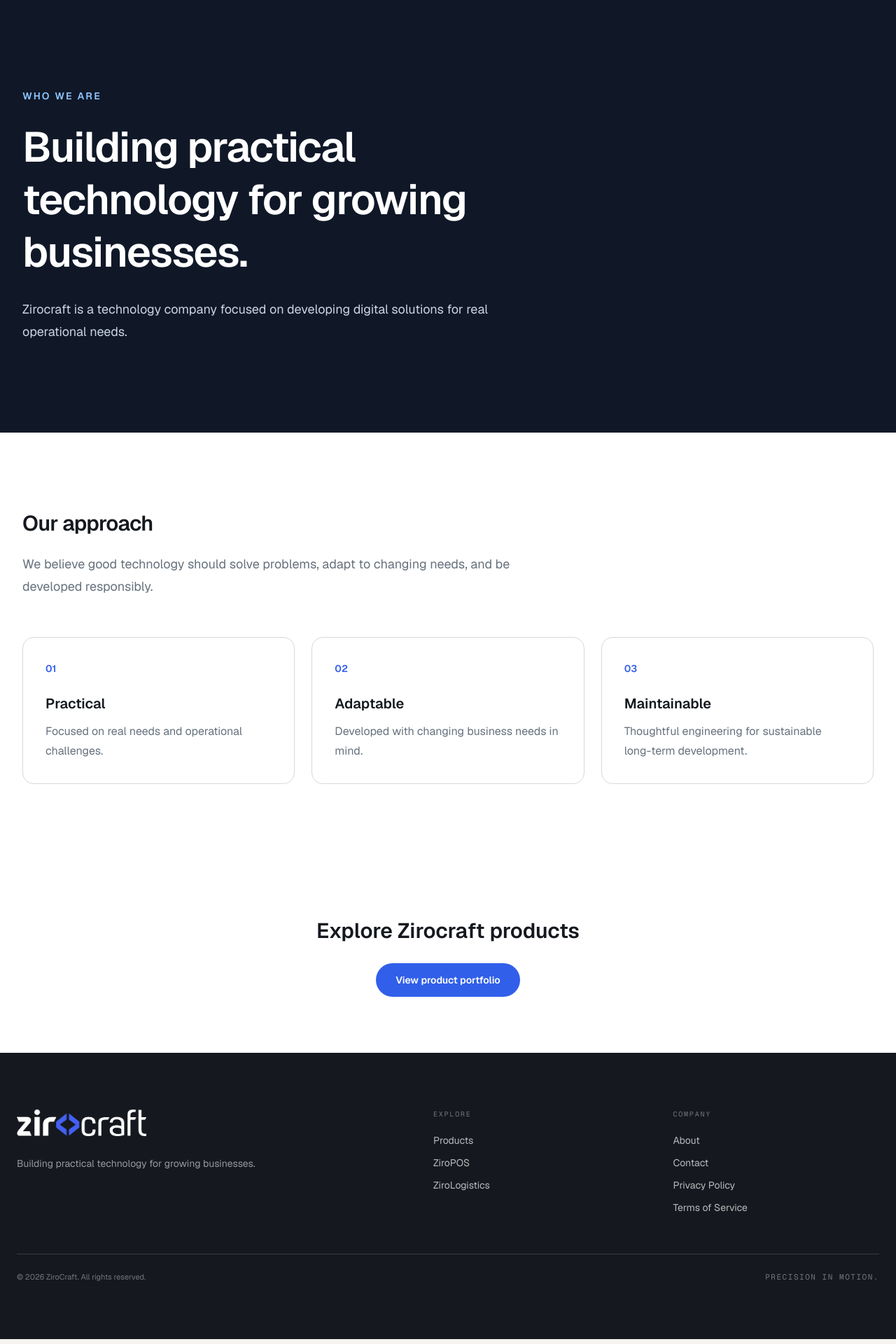
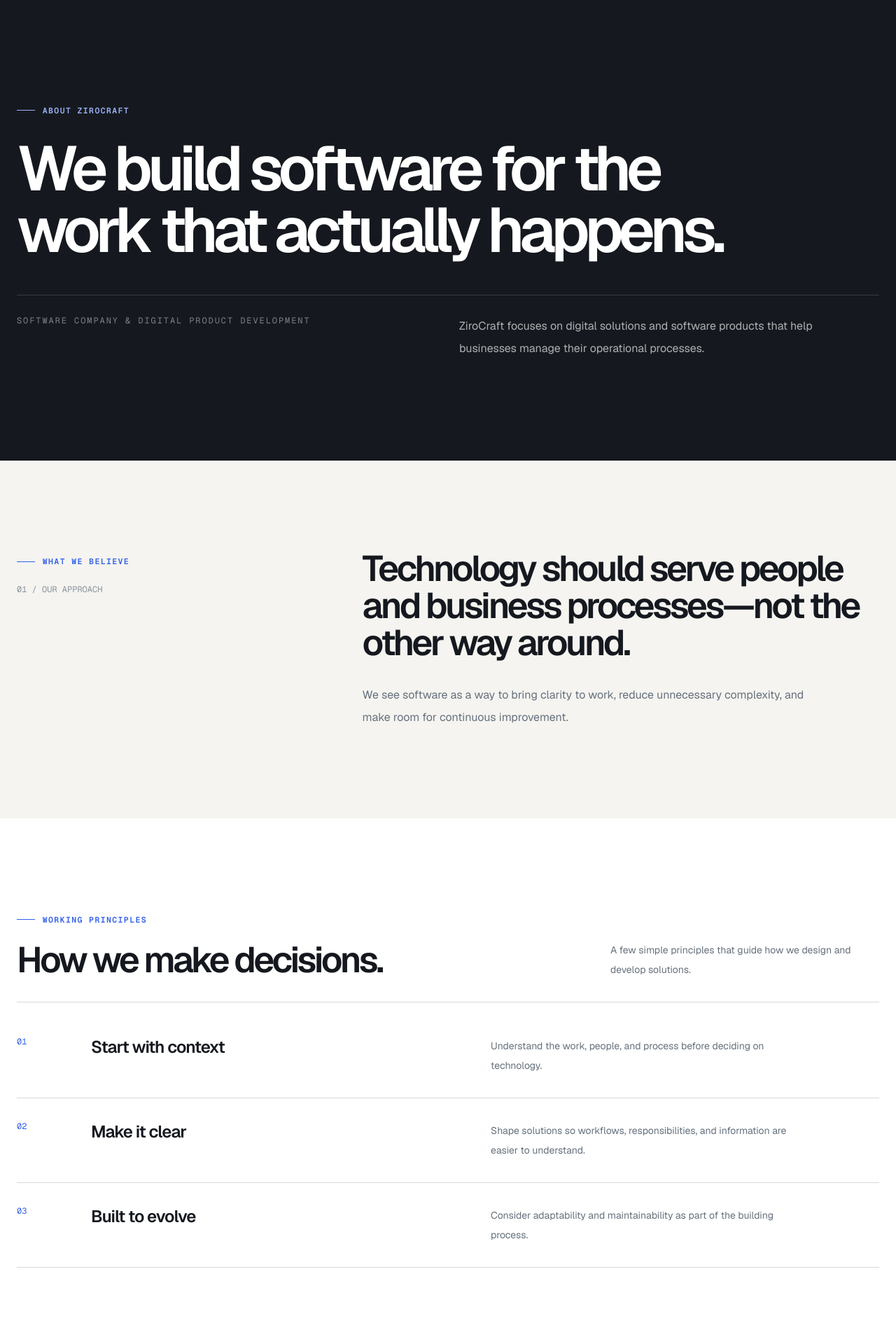
Before and after one commit to Youuzzi/Zirocraft-Official-Website, a Next.js app: page /en/about in a window 1280 px wide. Shown: the part 80-2000 px from the top of the page at 70% size. Built offline with nearby package versions, Linux system fonts and the light colour scheme.

Commit message:
feat: rebuild ZiroCraft content pages and product storytelling

```diff
--- a/src/app/[locale]/about/page.tsx
+++ b/src/app/[locale]/about/page.tsx
@@ -5,8 +5,8 @@ import { notFound } from "next/navigation";
 export async function generateMetadata({ params }: PageProps<"/[locale]/about">): Promise<Metadata> {
   const { locale } = await params;
   return locale === "id"
-    ? { title: "Tentang Zirocraft", description: "Kenali Zirocraft dan pendekatannya dalam membangun teknologi praktis." }
-    : { title: "About Zirocraft", description: "Learn about Zirocraft and its approach to building practical technology." };
+    ? { title: "Tentang ZiroCraft", description: "Kenali cara ZiroCraft membangun solusi digital dan produk perangkat lunak." }
+    : { title: "About ZiroCraft", description: "Learn how ZiroCraft approaches digital solutions and software products." };
 }
 
 export default async function AboutPage({ params }: PageProps<"/[locale]/about">) {
@@ -14,17 +14,37 @@ export default async function AboutPage({ params }: PageProps<"/[locale]/about">
   if (locale !== "id" && locale !== "en") notFound();
   const id = locale === "id";
   const principles = id ? [
-    ["01", "Praktis", "Berfokus pada kebutuhan nyata dan masalah operasional."],
-    ["02", "Adaptif", "Dikembangkan dengan mempertimbangkan kebutuhan bisnis yang terus berubah."],
-    ["03", "Berkelanjutan", "Mengutamakan rekayasa yang terarah dan pengembangan jangka panjang."]
+    ["01", "Mulai dari konteks", "Memahami pekerjaan, orang, dan proses sebelum menentukan bentuk teknologi."],
+    ["02", "Utamakan kejelasan", "Menyusun solusi agar alur, tanggung jawab, dan informasi lebih mudah dipahami."],
+    ["03", "Siap untuk berkembang", "Mempertimbangkan adaptasi dan pemeliharaan sebagai bagian dari proses membangun."]
   ] : [
-    ["01", "Practical", "Focused on real needs and operational challenges."],
-    ["02", "Adaptable", "Developed with changing business needs in mind."],
-    ["03", "Maintainable", "Thoughtful engineering for sustainable long-term development."]
+    ["01", "Start with context", "Understand the work, people, and process before deciding on technology."],
+    ["02", "Make it clear", "Shape solutions so workflows, responsibilities, and information are easier to understand."],
+    ["03", "Built to evolve", "Consider adaptability and maintainability as part of the building process."]
   ];
   return <>
-    <section className="bg-[#101828] py-24 text-white sm:py-32"><div className="mx-auto max-w-7xl px-6 lg:px-8"><span className="text-sm font-semibold tracking-[0.16em] text-blue-300 uppercase">{id ? "Tentang Kami" : "Who We Are"}</span><h1 className="mt-6 max-w-3xl text-4xl leading-tight font-semibold tracking-tight sm:text-6xl">{id ? "Membangun teknologi praktis untuk bisnis yang berkembang." : "Building practical technology for growing businesses."}</h1><p className="mt-7 max-w-2xl text-lg leading-8 text-slate-300">{id ? "Zirocraft adalah perusahaan teknologi yang berfokus pada pengembangan solusi digital untuk kebutuhan operasional nyata." : "Zirocraft is a technology company focused on developing digital solutions for real operational needs."}</p></div></section>
-    <section className="bg-white py-20 sm:py-28"><div className="mx-auto max-w-7xl px-6 lg:px-8"><div className="max-w-3xl"><h2 className="text-3xl font-semibold tracking-tight text-foreground">{id ? "Pendekatan kami" : "Our approach"}</h2><p className="mt-6 text-lg leading-8 text-muted">{id ? "Kami percaya teknologi yang baik harus membantu menyelesaikan masalah, mudah beradaptasi, dan dapat dikembangkan secara bertanggung jawab." : "We believe good technology should solve problems, adapt to changing needs, and be developed responsibly."}</p></div><div className="mt-14 grid gap-6 md:grid-cols-3">{principles.map(([number,title,description])=><article key={number} className="rounded-2xl border border-border p-8"><span className="text-sm font-semibold text-accent">{number}</span><h3 className="mt-6 text-xl font-semibold text-foreground">{title}</h3><p className="mt-3 leading-7 text-muted">{description}</p></article>)}</div></div></section>
-    <section className="bg-surface px-6 py-20 text-center"><h2 className="text-3xl font-semibold text-foreground">{id ? "Kenali produk Zirocraft" : "Explore Zirocraft products"}</h2><Link href={`/${locale}/products`} className="mt-7 inline-flex rounded-full bg-accent px-7 py-3.5 text-sm font-semibold text-white hover:bg-accent-hover">{id ? "Lihat portofolio produk" : "View product portfolio"}</Link></section>
+    <section className="bg-[#15191f] py-24 text-white sm:py-36">
+      <div className="site-container">
+        <span className="eyebrow !text-[#9db4ff]">{id ? "Tentang ZiroCraft" : "About ZiroCraft"}</span>
+        <h1 className="display-heading mt-8 max-w-5xl text-balance">{id ? "Kami membangun perangkat lunak untuk pekerjaan yang nyata." : "We build software for the work that actually happens."}</h1>
+        <div className="mt-12 grid gap-8 border-t border-white/15 pt-7 md:grid-cols-[1fr_1fr]">
+          <p className="font-mono text-xs uppercase tracking-[.16em] text-white/45">{id ? "Perusahaan software & pengembangan produk digital" : "Software company & digital product development"}</p>
+          <p className="max-w-xl text-base leading-8 text-white/65">{id ? "ZiroCraft berfokus pada pengembangan solusi digital dan produk perangkat lunak untuk membantu bisnis mengelola proses operasionalnya." : "ZiroCraft focuses on digital solutions and software products that help businesses manage their operational processes."}</p>
+        </div>
+      </div>
+    </section>
+    <section className="bg-[#f5f4f0] py-24 sm:py-32">
+      <div className="site-container grid gap-10 lg:grid-cols-[.7fr_1.3fr] lg:gap-24">
+        <div><span className="eyebrow">{id ? "Keyakinan kami" : "What we believe"}</span><p className="mt-6 font-mono text-xs text-[#89919a]">01 / OUR APPROACH</p></div>
+        <div><h2 className="section-heading max-w-4xl">{id ? "Teknologi harus mengikuti kebutuhan manusia dan proses bisnis—bukan sebaliknya." : "Technology should serve people and business processes—not the other way around."}</h2><p className="mt-8 max-w-2xl text-base leading-8 text-[#66717d]">{id ? "Kami melihat software sebagai alat untuk memperjelas pekerjaan, mengurangi kerumitan yang tidak perlu, dan membuka ruang untuk perbaikan bertahap." : "We see software as a way to bring clarity to work, reduce unnecessary complexity, and make room for continuous improvement."}</p></div>
+      </div>
+    </section>
+    <section className="bg-white py-24 sm:py-32">
+      <div className="site-container">
+        <div className="flex flex-col justify-between gap-5 border-b border-[#d9dad6] pb-8 sm:flex-row sm:items-end"><div><span className="eyebrow">{id ? "Prinsip kerja" : "Working principles"}</span><h2 className="section-heading mt-6">{id ? "Cara kami mengambil keputusan." : "How we make decisions."}</h2></div><p className="max-w-sm text-sm leading-7 text-[#66717d]">{id ? "Prinsip sederhana yang menjadi arah saat merancang dan mengembangkan solusi." : "A few simple principles that guide how we design and develop solutions."}</p></div>
+        <div className="mt-4">{principles.map(([number,title,description]) => <article key={number} className="grid gap-4 border-b border-[#d9dad6] py-8 sm:grid-cols-[90px_1fr_1fr] sm:items-start"><span className="font-mono text-xs text-[#315fea]">{number}</span><h3 className="text-2xl font-semibold tracking-[-.04em]">{title}</h3><p className="max-w-md text-sm leading-7 text-[#66717d]">{description}</p></article>)}</div>
+      </div>
+    </section>
+    <section className="bg-[#e9e8e2] py-20 sm:py-24"><div className="site-container flex flex-col justify-between gap-8 sm:flex-row sm:items-center"><div><span className="eyebrow">{id ? "Dibangun secara bertahap" : "Built iteratively"}</span><h2 className="mt-5 text-3xl font-semibold tracking-[-.05em] sm:text-4xl">{id ? "Kenali produk yang sedang kami kembangkan." : "Explore the products we're developing."}</h2></div><Link href={`/${locale}/products`} className="inline-flex min-h-12 items-center justify-between gap-8 bg-[#15191f] px-5 text-sm font-semibold text-white hover:bg-[#315fea]">{id ? "Lihat portofolio produk" : "Explore products"} <span aria-hidden="true">↗</span></Link></div></section>
   </>;
 }
```
